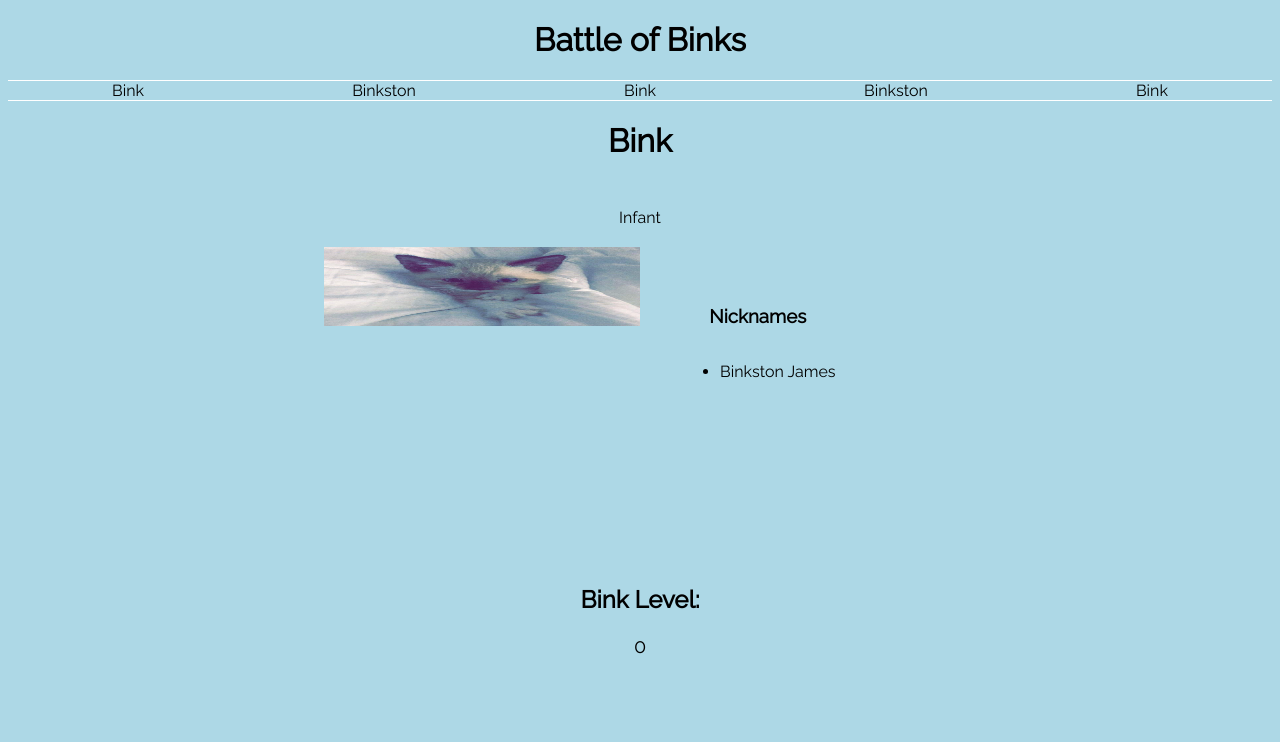
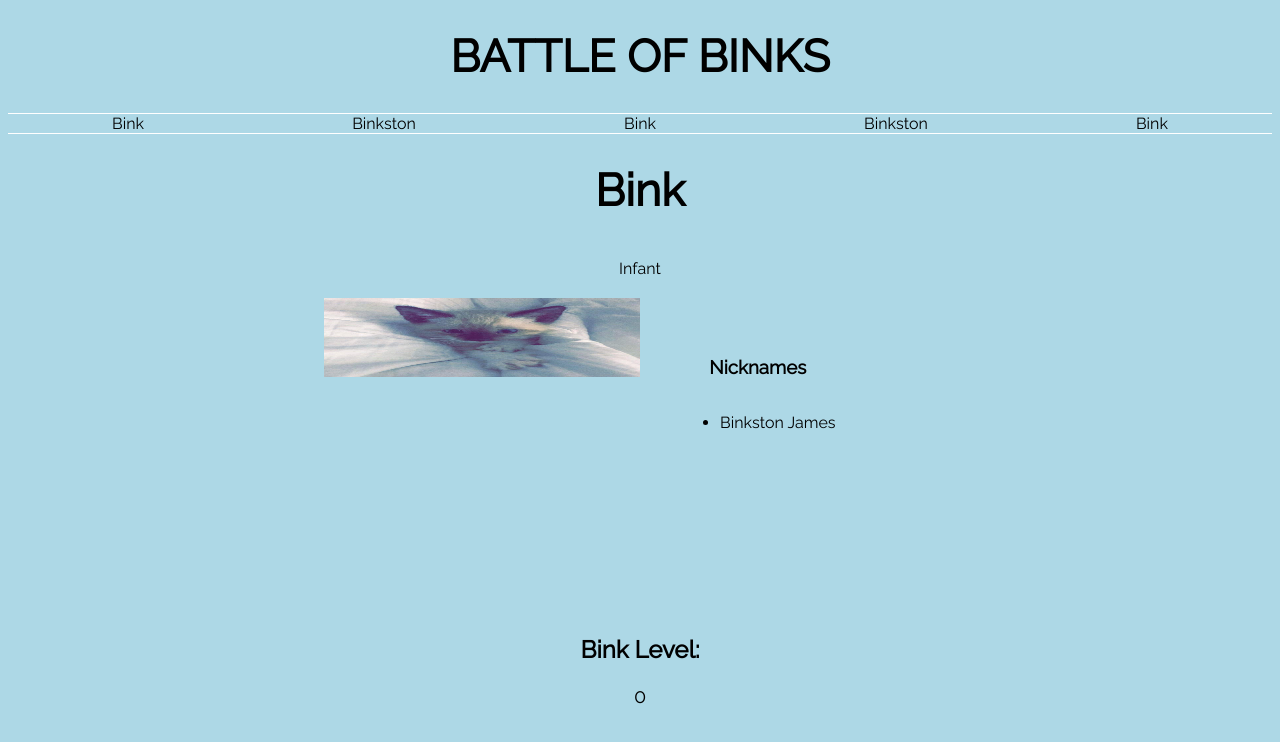
Before and after one commit to gibbi3/BinkBattle, a plain HTML site: page Knockout/index.html in a window 1280 px wide. Drawn offline with Linux system fonts and the light colour scheme.

```diff
--- a/Knockout/css/style.css
+++ b/Knockout/css/style.css
@@ -7,6 +7,11 @@ h1 {
   height: 10%;
   text-align: center;
   cursor: default;
+  font-size: 45px;
+}
+
+.header {
+  text-transform: uppercase;
 }
 
 .container {
```
